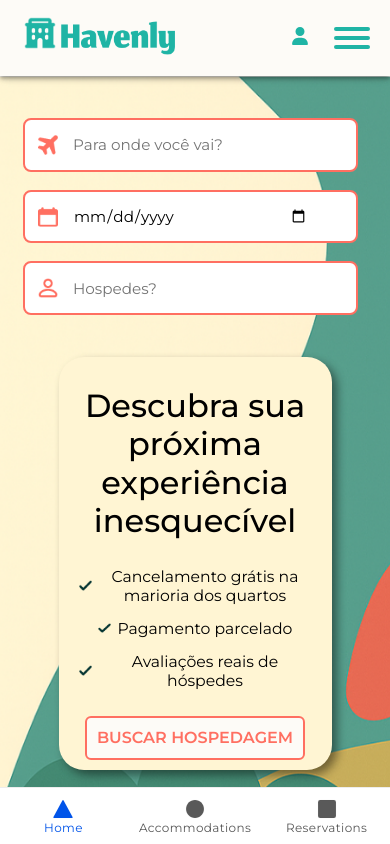
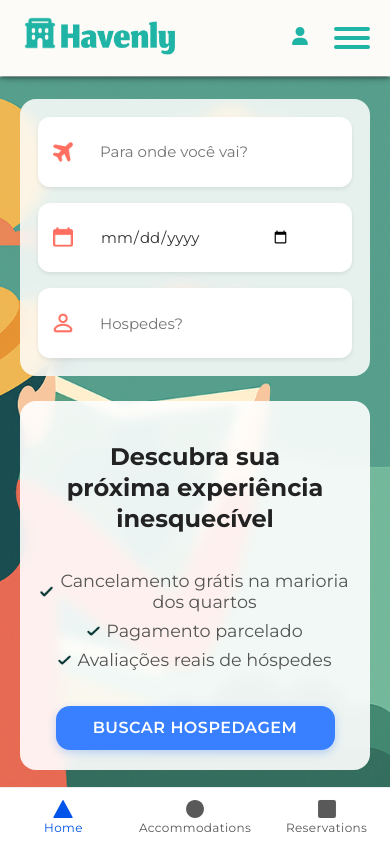
Before and after one commit to vitorVier/havenly-ionic, a React (Vite) app: page / in a window 390 px wide. Built offline with nearby package versions, Linux system fonts and the light colour scheme.

Commit message:
ajuste-home

```diff
--- a/src/pages/Tab1.css
+++ b/src/pages/Tab1.css
@@ -188,62 +188,128 @@ main {
   }
 }
 
-@media (max-width: 700px) {
+@media (max-width: 768px) {
   .home-container {
+    position: relative;
+    height: 85vh;
+    display: flex;
+    flex-direction: column;
+    justify-content: center;
+    align-items: center;
+    padding: 20px;
+    background-image: url('/images/home/bgHome.png');
     background-size: cover;
-    background-position: left right;
+    background-position: center right;
+    background-repeat: no-repeat;
   }
 
+  main {
+    flex: 1;
+    width: 100%;
+    max-width: 480px;
+    display: flex;
+    flex-direction: column;
+    justify-content: center;
+  }
+
+  /* Inputs */
   .inputs-home {
-    align-self: start;
-    margin-left: 15px;
-    width: 90%;
-    min-width: 260px;
-    height: auto;
+    width: 100%;
+    display: flex;
     flex-direction: column;
-    gap: 18px;
-    padding: 18px 8px;
-    background: transparent;
+    gap: 16px;
+    margin: 0 auto 20px auto;
+    background: rgba(255, 255, 255, 0.85);
+    padding: 18px;
+    border-radius: 16px;
+    backdrop-filter: blur(8px);
   }
 
   .input-group {
-    height: 42px;
+    display: flex;
+    align-items: center;
+    background: #fff;
+    border-radius: 12px;
+    padding: 10px 14px;
+    box-shadow: 0 2px 4px rgba(0,0,0,0.08);
+  }
+
+  .input-group img {
+    width: 20px;
+    height: 20px;
+    margin-right: 10px;
   }
 
   .input-group input {
+    flex: 1;
+    border: none;
+    background: transparent;
+    font-size: 15px;
+    color: #333;
+    outline: none;
+  }
+
+  /* Slogan */
+  .slogan {
+    text-align: center;
+    background: rgba(255, 255, 255, 0.9);
+    border-radius: 16px;
+    padding: 20px;
+    backdrop-filter: blur(6px);
+    margin: 5px 0 auto;
+    color: #000;
+    width: 100%;
+  }
+
+  .slogan h1 {
+    width: 100%;
+    font-size: 1.5rem;
+    font-weight: 700;
+    color: #222;
+    margin-bottom: 20px;
+    line-height: 1.3;
+  }
+
+  .slogan ul {
+    list-style: none;
+    padding: 0;
+    margin: 0 0 20px;
+    display: flex;
+    flex-direction: column;
+    gap: 8px;
+    align-items: center;
+  }
+
+  .slogan li {
+    display: flex;
+    align-items: center;
+    gap: 6px;
+    color: #555;
     font-size: 0.95rem;
   }
 
-  .slogan {
-    width: 70%;
-    display: flex;
-    flex-direction: column;
-    align-items: center;
-    justify-content: center;
-    text-align: center;
-    margin: 0 10px;
-    padding: 10px 20px 10px 20px;
-    border-radius: 25px;
-    box-shadow: 5px 5px 10px rgba(0, 0, 0, 0.445);
-    background: #FFF5D3;
+  .liImage {
+    width: 18px;
+    height: 18px;
   }
 
-  .slogan h1 {
-    font-size: 2rem;
-    line-height: 1.2;
+  /* Botão */
+  .search {
+    width: 100%;
+    margin: 0 auto 0 auto;
+    background: #3880ff;
+    color: #fff;
+    border: none;
+    border-radius: 14px;
+    padding: 14px;
+    font-size: 1rem;
+    font-weight: 600;
+    letter-spacing: 0.5px;
+    box-shadow: 0 3px 8px rgba(56, 128, 255, 0.3);
+    transition: 0.2s ease;
   }
 
-  .slogan ul {
-    align-items: center;
-  }
-
-  .slogan p {
-    font-size: 0.98rem;
-  }
-
-  .search {
-    font-size: 1rem;
-    margin-top: 10px;
-    border-radius: 6px;
+  .search:active {
+    transform: scale(0.98);
   }
 }
--- a/src/pages/Tab1.tsx
+++ b/src/pages/Tab1.tsx
@@ -77,7 +77,7 @@ const Tab1: React.FC = () => {
                 </li>
               </ul>
 
-              <Link to="accommodations">
+              <Link to="accommodations" style={{width: '90%', margin: '0 auto 0 auto'}}>
                 <button className='search'>
                   BUSCAR HOSPEDAGEM
                 </button>
```
